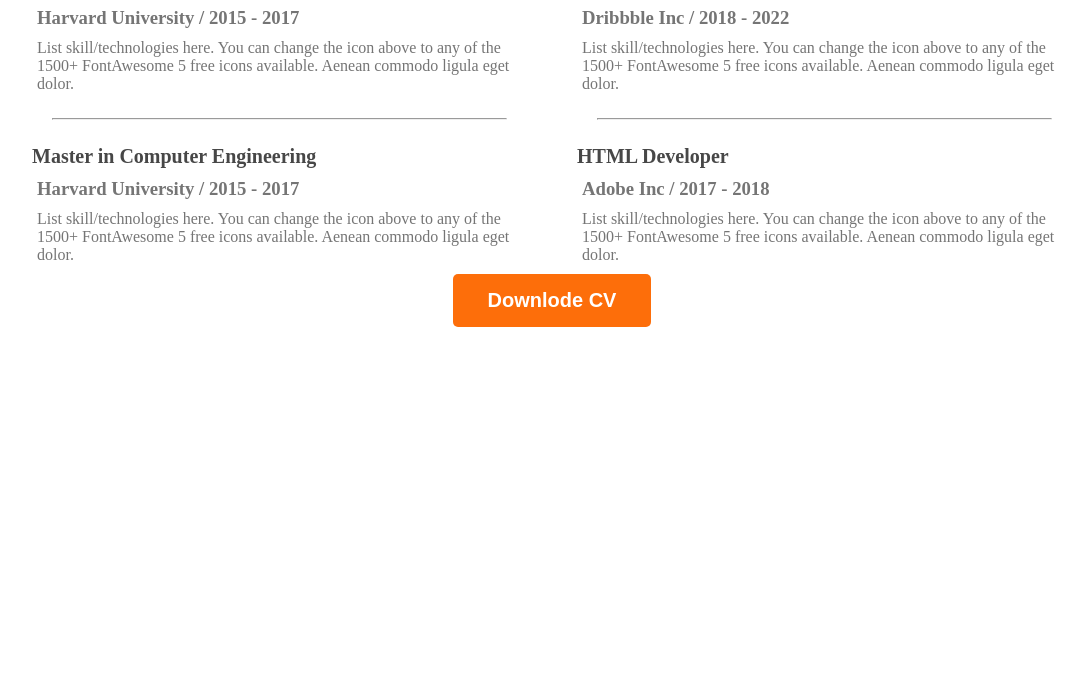
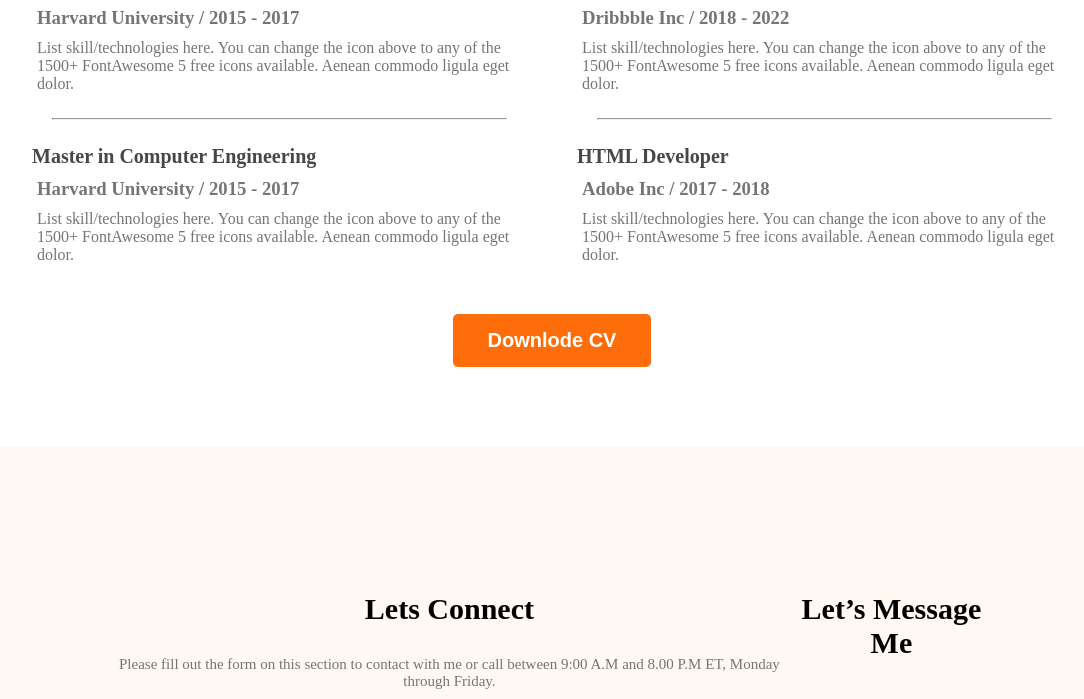
Before and after one commit to Rajuanul-Haque/devoloper-portfolio, a plain HTML site: page index.html in a window 1280 px wide. Shown: the part 2196-2895 px from the top of the page, without its empty margins (88-1172 px from the left). Before the commit the page ends 2531 px from the top, so only its background shows below. Drawn offline with Linux system fonts and the light colour scheme.

Commit message:
basic-footer

```diff
--- a/index.html
+++ b/index.html
@@ -139,6 +139,18 @@
           </section>
     </main>
     <footer>
+    <div class="footer-colum">
+        <h3 class="section-title">Lets Connect</h3>
+        <p class="section-description">Please fill out the form on this section to contact with me or call between 9:00 A.M and 8.00 P.M ET, Monday through Friday.</p>
+        <div class="social-links">
+            <a href=""><img src="./images/icons/facebook.png" alt=""></a>
+            <a href=""><img src="./images/icons/twitter.png" alt=""></a>
+            <a href=""><img src="./images/icons/insta.png" alt=""></a>
+        </div>
+    </div>
+    <div class="footer-colum">
+        <h3 class="section-title">Let’s Message me</h3>
+    </div>
 
     </footer>
 </body>
--- a/styles/portfolio.css
+++ b/styles/portfolio.css
@@ -179,4 +179,11 @@ main section{
 }
 .downlode-cv{
     text-align: center;
+    margin-top: 40px;
 }
+footer{
+    display: flex;
+    background-color: #FFF8F3;
+    padding: 115px 190px;
+    margin-top: 80px;
+}
```
